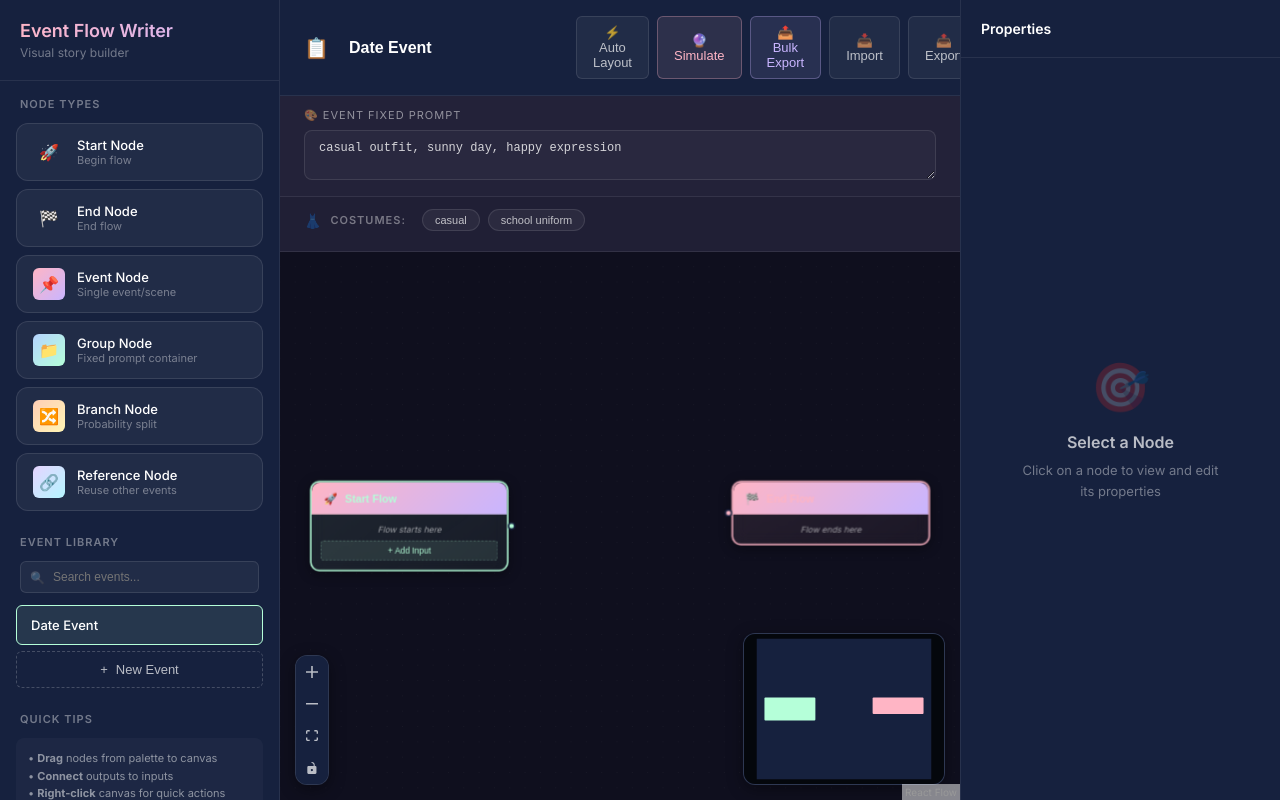
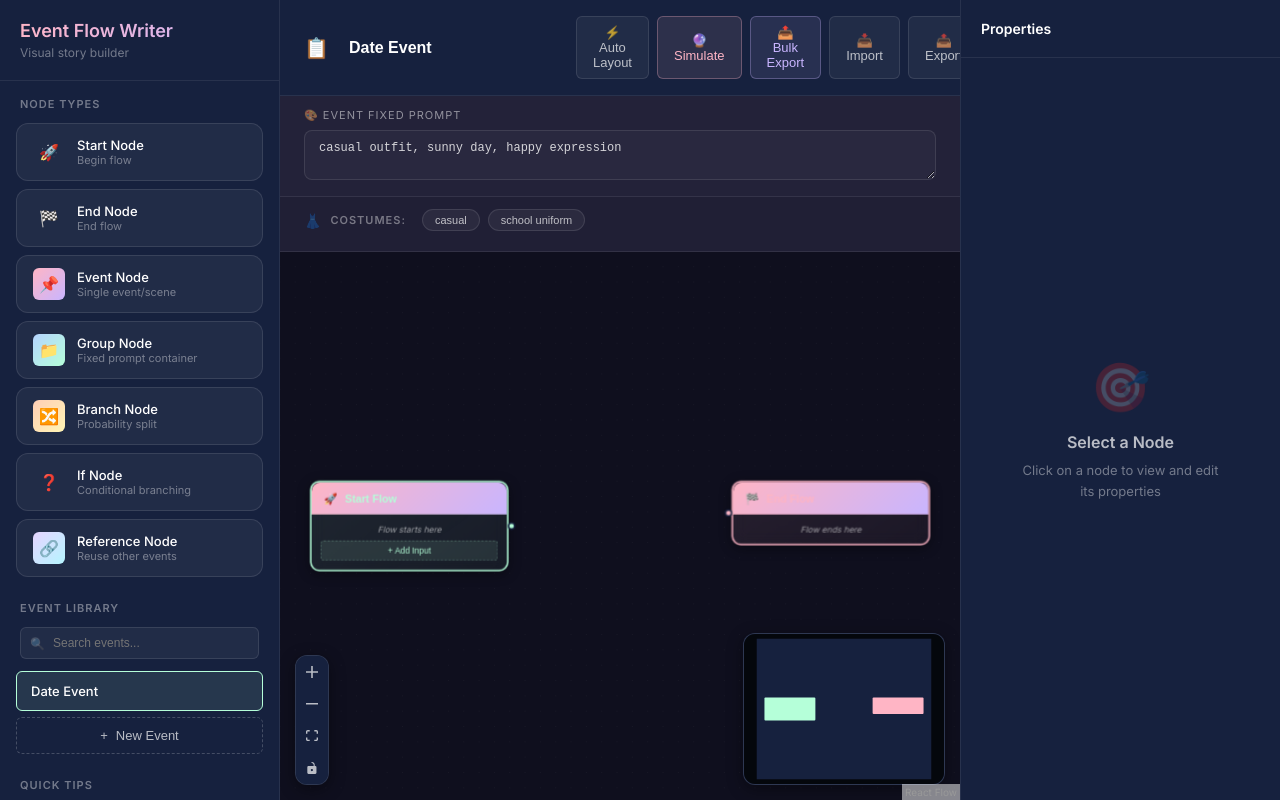
Before and after one commit to jasonhui1/EventFlow, a React (Vite) app: page / in a window 1280 px wide. Built offline with nearby package versions, Linux system fonts and the light colour scheme.

Commit message:
add if node to sidebar

```diff
--- a/src/components/Sidebar.jsx
+++ b/src/components/Sidebar.jsx
@@ -105,6 +105,18 @@ const Sidebar = () => {
                             <div className="palette-node-info">
                                 <div className="palette-node-name">Branch Node</div>
                                 <div className="palette-node-desc">Probability split</div>
+                            </div>
+                        </div>
+
+                        <div
+                            className="palette-node"
+                            draggable
+                            onDragStart={(e) => onDragStart(e, 'ifNode')}
+                        >
+                            <div className="palette-node-icon" style={{ borderColor: '#FFE4B5', color: '#FFE4B5' }}>❓</div>
+                            <div className="palette-node-info">
+                                <div className="palette-node-name">If Node</div>
+                                <div className="palette-node-desc">Conditional branching</div>
                             </div>
                         </div>
 
```
